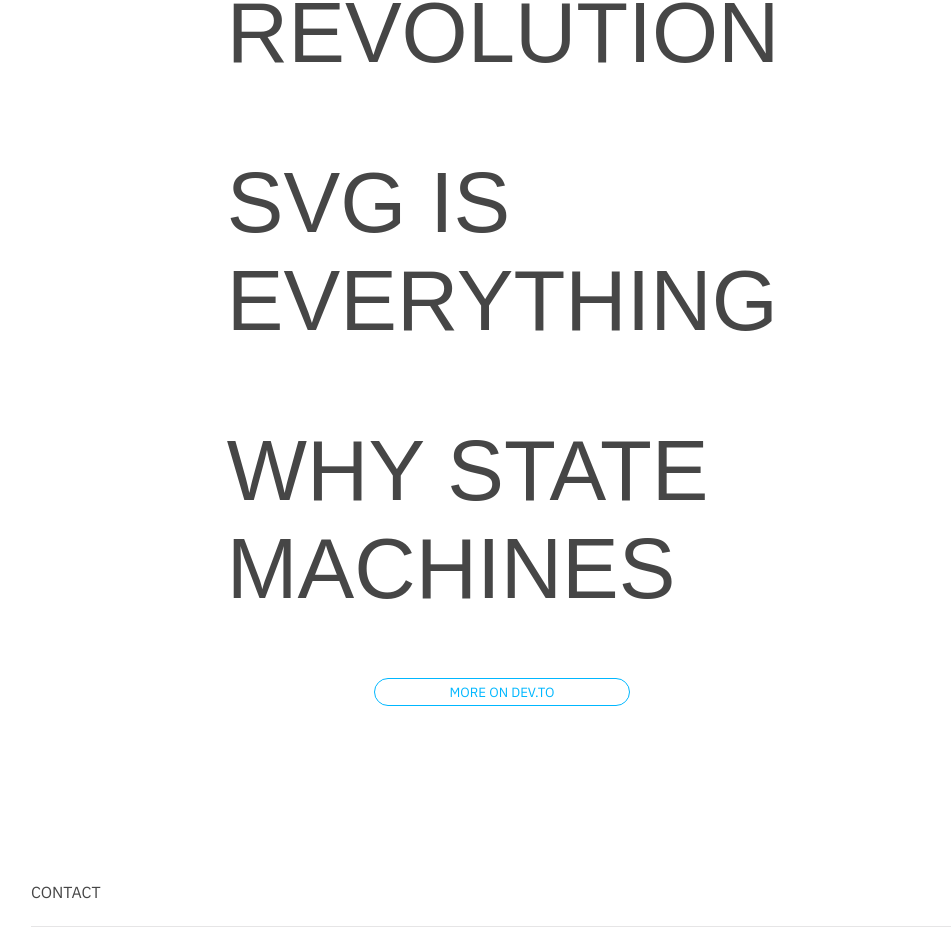
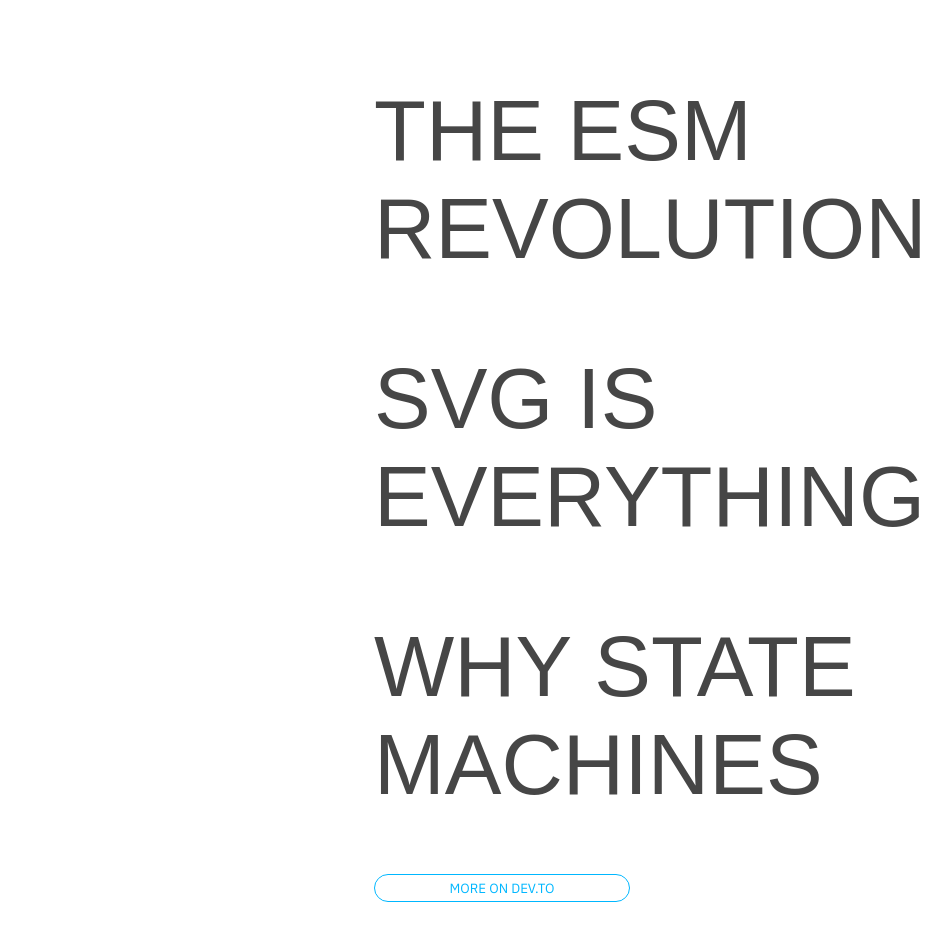
Before and after one commit to jamesMAwalker/jw-portfolio-next, a Next.js app: page / in a window 1280 px wide. Shown: the part 4035-4987 px from the top of the page, without its empty margins (10-961 px from the left). Built offline with nearby package versions, Linux system fonts and the light colour scheme; a web font is replaced by a local one.

Commit message:
Fix desktop writing section.

```diff
--- a/components/home/04-writing.jsx
+++ b/components/home/04-writing.jsx
@@ -10,6 +10,7 @@ import {
   blurb,
   writingList,
   writingRow,
+  writingTitle,
   writingImg,
   writingBtn,
   button,
@@ -20,19 +21,39 @@ const BASE_IMG_URL = `https://res.cloudinary.com/jameswalker-work/image/upload/f
 
 const writings = [
   {
-    title: `Making the Most of 15.6"`,
+    title: (
+      <>
+        <span>Making the </span>
+        <span>Most of 15.6"</span>
+      </>
+    ),
     slug: `giphy_hpbbwp`,
   },
   {
-    title: `The ESM Revolution`,
+    title: (
+      <>
+        <span>The ESM </span>
+        <span>Revolution</span>
+      </>
+    ),
     slug: `french-rev_peyiuz`,
   },
   {
-    title: `SVG is Everything`,
+    title: (
+      <>
+        <span>SVG is </span>
+        <span>Everything</span>
+      </>
+    ),
     slug: `qZXmip97ej4JEZTWwRCyHZ-970-80_wjskwn`,
   },
   {
-    title: `Why State Machines`,
+    title: (
+      <>
+        <span>Why State </span>
+        <span>Machines</span>
+      </>
+    ),
     slug: `machine-head_yaxs00`,
   },
 ]
@@ -104,12 +125,17 @@ export const Writing = ({ isMobile }) => {
           >
             {isMobile && (
               <div className={writingImg}>
-                <img src={`${BASE_IMG_URL}/${wrtg.slug}`} alt={wrtg.title} />
+                <img
+                  src={`${BASE_IMG_URL}/${wrtg.slug}`}
+                  alt={wrtg.title}
+                />
               </div>
             )}
-            {wrtg.title}
+            <div className={writingTitle}>{wrtg.title}</div>
             {isMobile && (
-              <button className={`pill-btn ${writingBtn}`}>...Read More</button>
+              <button className={`pill-btn ${writingBtn}`}>
+                ...Read More
+              </button>
             )}
           </li>
         ))}
--- a/styles/globals.scss
+++ b/styles/globals.scss
@@ -17,6 +17,7 @@
 
   /* palette */
   --full-black: rgb(0, 0, 0);
+  --black: #464646;
   --black: rgb(70, 70, 70);
   --black-fade-5: hsla(0, 0%, 0%, 0.05);
   --black-fade-10: hsla(0, 0%, 0%, 0.1);
@@ -137,6 +138,7 @@
   --primary-muter: var(--ocean-blue);
   --background: var(--white);
   --text-color: var(--black);
+  --text-color-inv: #b9b9b9;
 
   /* bezier curves */
   --smooth: cubic-bezier(0.115, 0.905, 0.32, 1);
--- a/styles/home/04-writing.module.scss
+++ b/styles/home/04-writing.module.scss
@@ -20,8 +20,17 @@
   }
   .writingList {
     @include list;
-    width: var(--mobile-blurb-width);
+    background-color: transparent;
     font-size: var(--text-display);
+    @media (max-width: 1024px) {
+      width: var(--mobile-blurb-width);
+    }
+  }
+  .writingTitle {
+    display: flex;
+    flex-direction: column;
+    align-items: flex-start;
+    justify-content: flex-start;
   }
   .writingRow {
     &:not(:last-child) {
@@ -79,7 +88,7 @@
     display: none;
     overflow: hidden;
     &::after {
-      content: "";
+      content: '';
       position: absolute;
       top: 0;
       left: 0;
```
